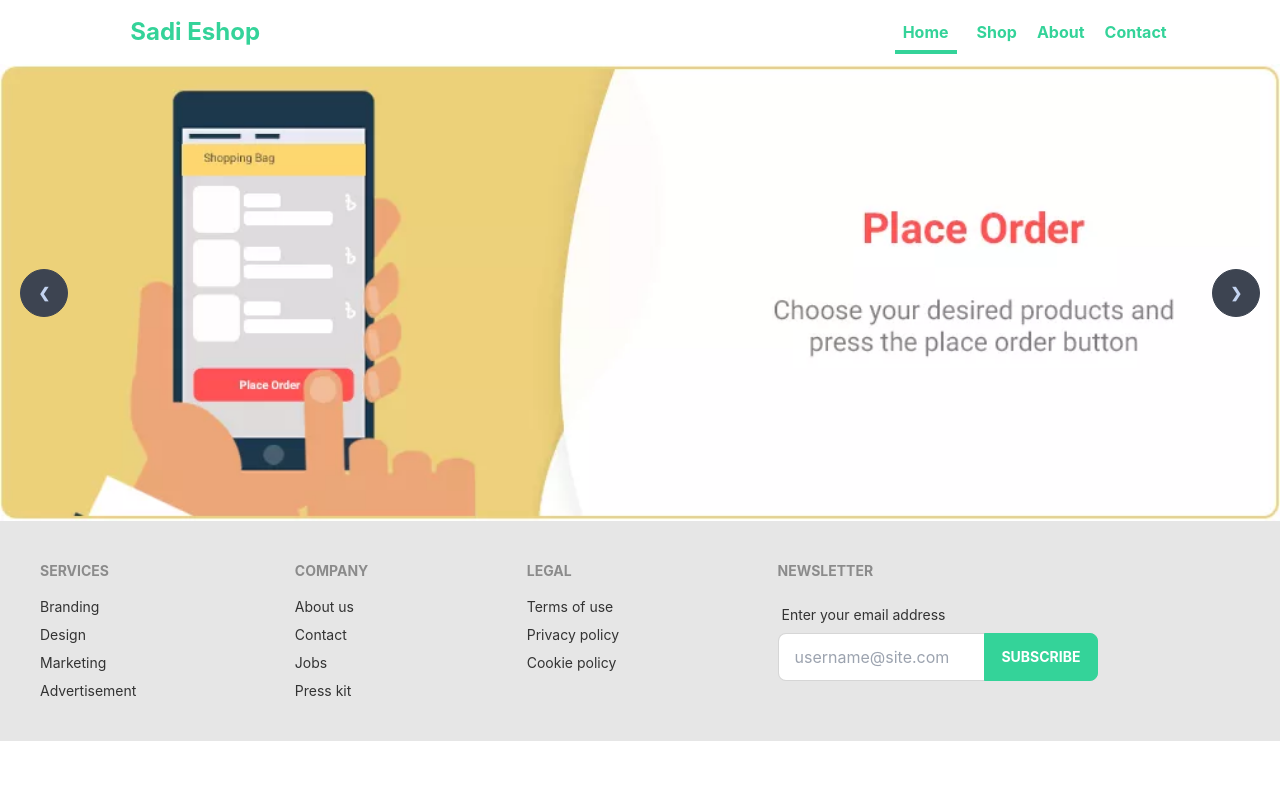
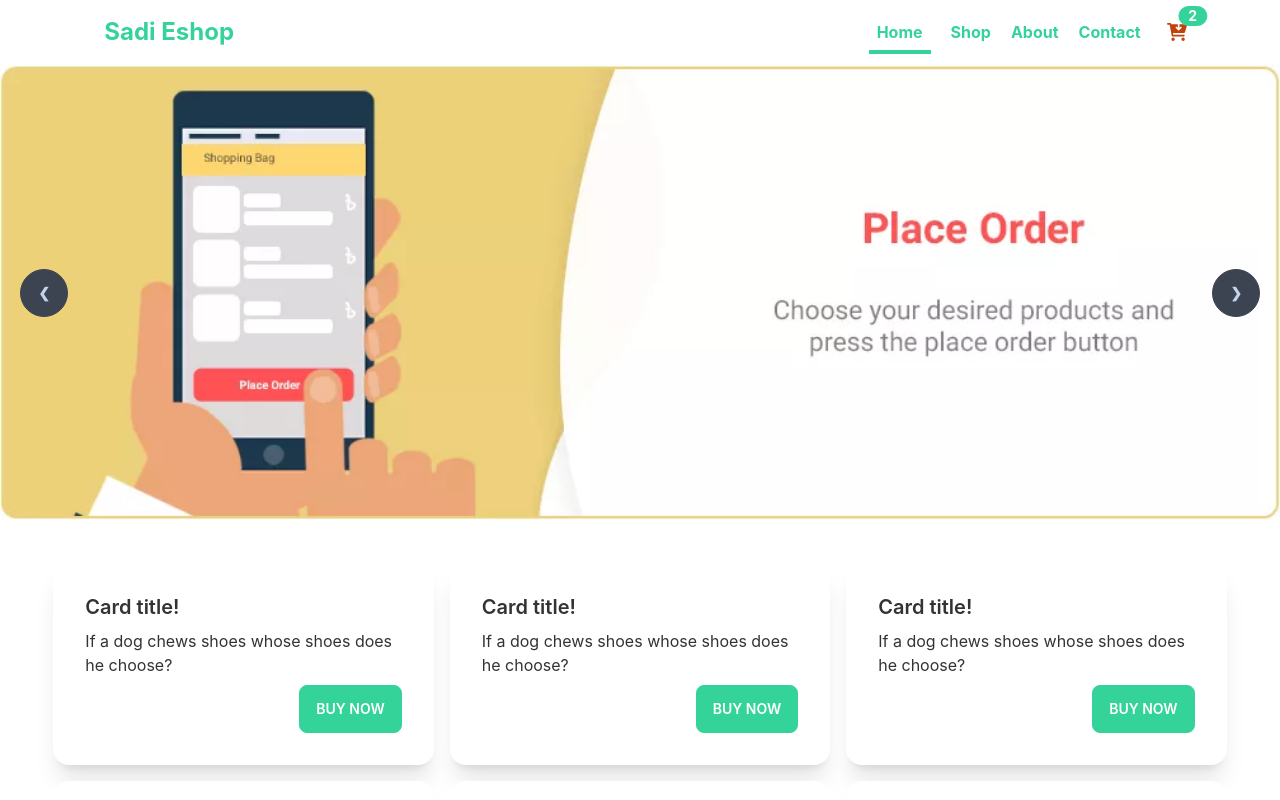
Before and after one commit to sadi-tanvir/Sadi-EShop, a Next.js app: page / in a window 1280 px wide. Shown: the top 800 px of the page. Built offline with nearby package versions, Linux system fonts and the light colour scheme.

Commit message:
added Home product section

```diff
--- a/components/Footer.js
+++ b/components/Footer.js
@@ -3,7 +3,7 @@ import React from 'react';
 const Footer = () => {
     return (
         <>
-            <footer className="footer p-10 bg-base-200 text-base-content">
+            <footer className="footer p-10 bg-base-200 text-base-content flex md:flex-row flex-wrap justify-around items-center">
                 <div>
                     <span className="footer-title">Services</span>
                     <a className="link link-hover">Branding</a>
--- a/components/Navbar/Navbar.js
+++ b/components/Navbar/Navbar.js
@@ -1,5 +1,6 @@
 import Link from "next/link"
 import { useRouter } from "next/router"
+import CartIcon from "../shared/Icon";
 
 
 const Navbar = () => {
@@ -28,7 +29,13 @@ const Navbar = () => {
 
                     <a className="text-primary font-bold ml-5">About</a>
                     <a className="text-primary font-bold ml-5">Contact</a>
+
+
                 </div>
+            </div>
+            <div className="indicator ml-5">
+                <span className="indicator-item badge badge-primary text-white font-bold">2</span>
+                <CartIcon />
             </div>
         </nav>
     );
--- /dev/null
+++ b/components/Product/ProductCard.js
@@ -0,0 +1,19 @@
+import React from 'react';
+
+const ProductCard = () => {
+    return (
+        <>
+            <div className="card bg-base-100 shadow-xl">
+                <div className="card-body">
+                    <h2 className="card-title">Card title!</h2>
+                    <p>If a dog chews shoes whose shoes does he choose?</p>
+                    <div className="card-actions justify-end">
+                        <button className="btn btn-primary text-white">Buy Now</button>
+                    </div>
+                </div>
+            </div>
+        </>
+    );
+};
+
+export default ProductCard;
--- /dev/null
+++ b/components/Product/Products.js
@@ -0,0 +1,18 @@
+import React from 'react';
+import ProductCard from './ProductCard';
+
+const Products = () => {
+    return (
+        <>
+            <div className="w-full flex flex-row justify-center items-center my-10">
+                <div className="w-11/12 grid grid-cols-1 md:grid-cols-3 gap-4">
+                    {
+                        [...Array(9)].map((elem, index) => <ProductCard key={index} />)
+                    }
+                </div>
+            </div>
+        </>
+    );
+};
+
+export default Products;
--- /dev/null
+++ b/components/shared/Icon.js
@@ -0,0 +1,10 @@
+const CartIcon = ({iconClass}) =>{
+    return (
+        <>
+            <svg className={`w-8 h-8 text-orange-700 ml-auto p-[6px] cursor-pointer ${iconClass}`} fill="currentColor" xmlns="http://www.w3.org/2000/svg" viewBox="0 0 576 512"><path d="M0 24C0 10.75 10.75 0 24 0H96C107.5 0 117.4 8.19 119.6 19.51L121.1 32H312V134.1L288.1 111C279.6 101.7 264.4 101.7 255 111C245.7 120.4 245.7 135.6 255 144.1L319 208.1C328.4 218.3 343.6 218.3 352.1 208.1L416.1 144.1C426.3 135.6 426.3 120.4 416.1 111C407.6 101.7 392.4 101.7 383 111L360 134.1V32H541.8C562.1 32 578.3 52.25 572.6 72.66L518.6 264.7C514.7 278.5 502.1 288 487.8 288H170.7L179.9 336H488C501.3 336 512 346.7 512 360C512 373.3 501.3 384 488 384H159.1C148.5 384 138.6 375.8 136.4 364.5L76.14 48H24C10.75 48 0 37.25 0 24V24zM224 464C224 490.5 202.5 512 176 512C149.5 512 128 490.5 128 464C128 437.5 149.5 416 176 416C202.5 416 224 437.5 224 464zM416 464C416 437.5 437.5 416 464 416C490.5 416 512 437.5 512 464C512 490.5 490.5 512 464 512C437.5 512 416 490.5 416 464z"/></svg>
+        </>
+    )
+}
+
+
+export default CartIcon
--- a/pages/index.js
+++ b/pages/index.js
@@ -1,10 +1,12 @@
 import Banner from "../components/Banner";
 import HeadInfo from "../components/HeadInfo"
+import Products from "../components/Product/Products";
 const Home = () => {
   return (
     <>
       <HeadInfo title="Home - Sadi EShop" />
       <Banner />
+      <Products />
     </>
   );
 };
```
